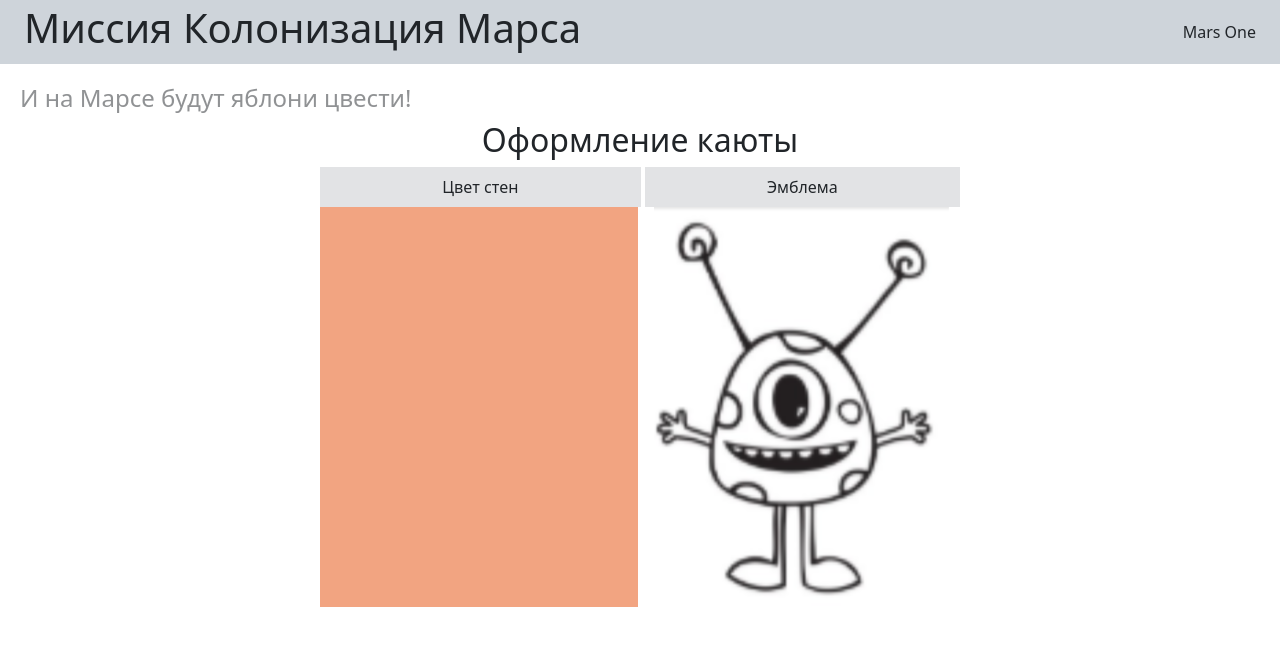
After one commit to VND0/what_the_flask, a Flask app: page /table/1/1 in a window 1280 px wide. The commit adds this page. Shown: the top 646 px of the page. Run offline with Flask 3, Linux system fonts and the light colour scheme.

Commit message:
Added table with rooms

```diff
--- a/app.py
+++ b/app.py
@@ -110,5 +110,26 @@ def add_to_carousel(form: AddToCarousel):
     file.save(os.path.join(app.static_folder, "carousel", secure_filename(file.filename)))
 
 
+@app.get("/table/<gender>/<int:age>")
+def rooms(gender: Literal["male", "female"], age: int):
+    if age > 21:
+        img_src = url_for("static", filename="img/adult.png")
+    else:
+        img_src = url_for("static", filename="img/child.png")
+
+    if gender == "male":
+        if age > 21:
+            bg_col = "#027ff0"
+        else:
+            bg_col = "#b4c3dc"
+    else:
+        if age > 21:
+            bg_col = "#eb5528"
+        else:
+            bg_col = "#f2a481"
+
+    return render_template("room.html", title="Оформление каюты", bg_col=bg_col, img_src=img_src)
+
+
 if __name__ == '__main__':
     app.run(host="127.0.0.1", port=8080, debug=True)
--- a/static/css/styles.css
+++ b/static/css/styles.css
@@ -22,3 +22,18 @@ h4 {
 .carousel-item > img, #carouselIndicators {
     width: 50vw;
 }
+
+.with-height {
+    height: 50vh;
+}
+
+.room-color {
+    background-color: var(--bg_col);
+}
+
+.image {
+    background-image: var(--img_src);
+    background-repeat: no-repeat;
+    background-position: center;
+    background-size: contain;
+}
--- /dev/null
+++ b/templates/room.html
@@ -0,0 +1,22 @@
+{% extends 'base.html' %}
+{% block in_head %}
+    <style>
+        :root {
+            --bg_col: {{ bg_col }};
+            --img_src: url({{ img_src }});
+        }
+    </style>
+{% endblock %}
+{% block content %}
+    <div class="d-flex flex-column align-items-center">
+        <h2>Оформление каюты</h2>
+        <div class="w-50 d-flex gap-1">
+            <div class="flex-grow-1 text-center bg-secondary-subtle p-2">Цвет стен</div>
+            <div class="flex-grow-1 text-center bg-secondary-subtle p-2">Эмблема</div>
+        </div>
+        <div class="w-50 d-flex gap-1">
+            <div class="flex-grow-1 with-height room-color"></div>
+            <div class="flex-grow-1 with-height image"></div>
+        </div>
+    </div>
+{% endblock %}
```
Also changed, not shown: static/img/adult.png (added), static/img/child.png (added).
